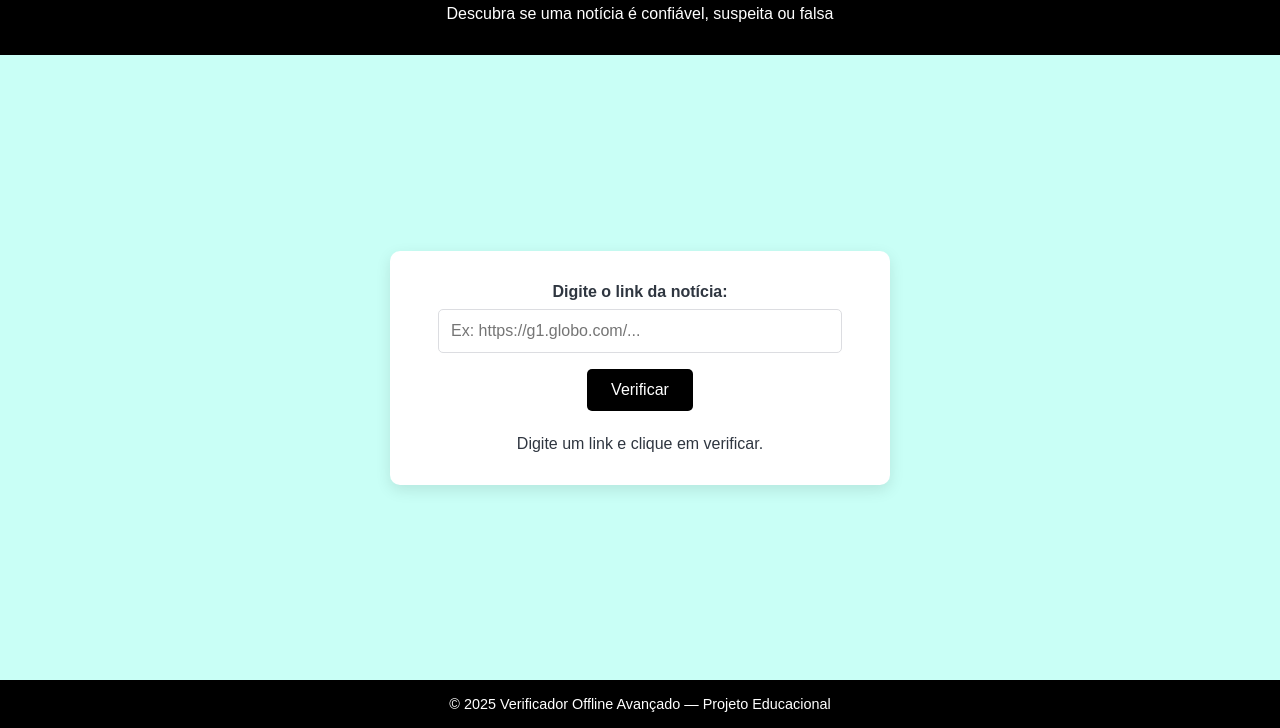
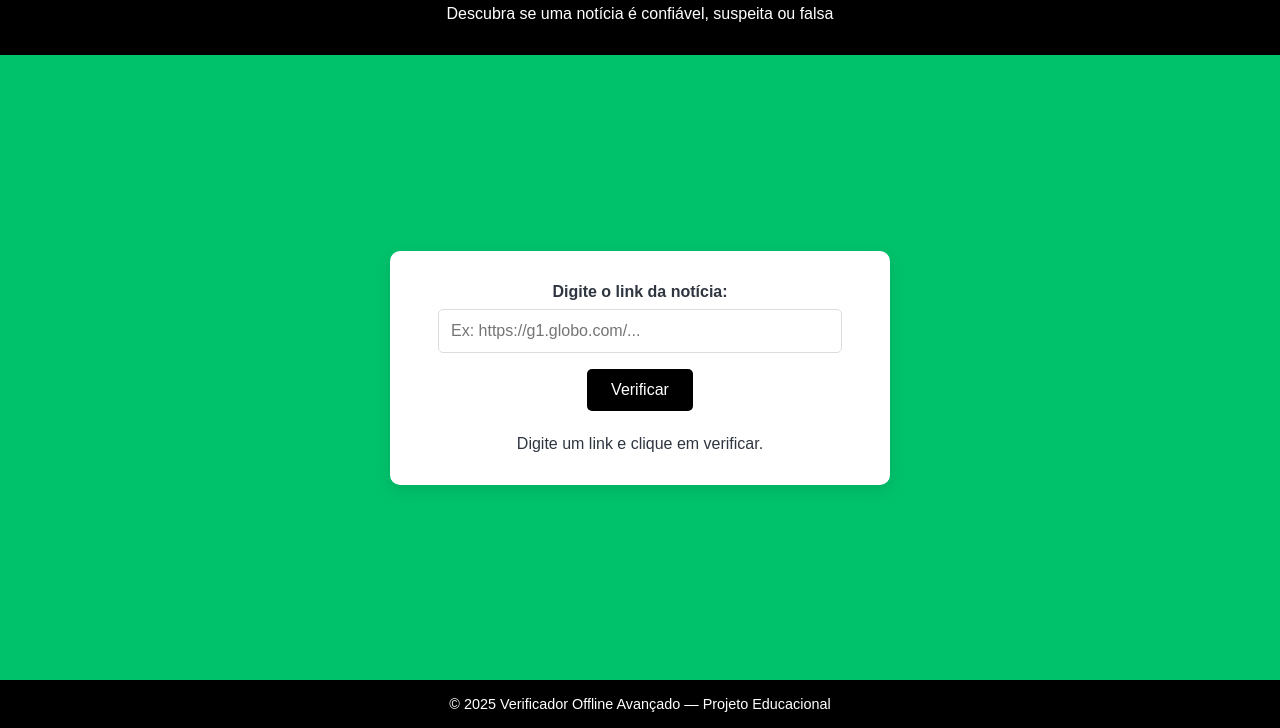
Before and after one commit to EntrophyOfBits/verificador-noticias, a plain HTML site: page index.html in a window 1280 px wide. Shown: the part 72-800 px from the top of the page. Drawn offline with Linux system fonts and the light colour scheme.

Commit message:
Update style.css

```diff
--- a/style.css
+++ b/style.css
@@ -6,7 +6,7 @@
 }
 
 body {
-  background: #c9fff6;
+  background: #00c26b;
   color: #2f3640;
   display: flex;
   flex-direction: column;
```
